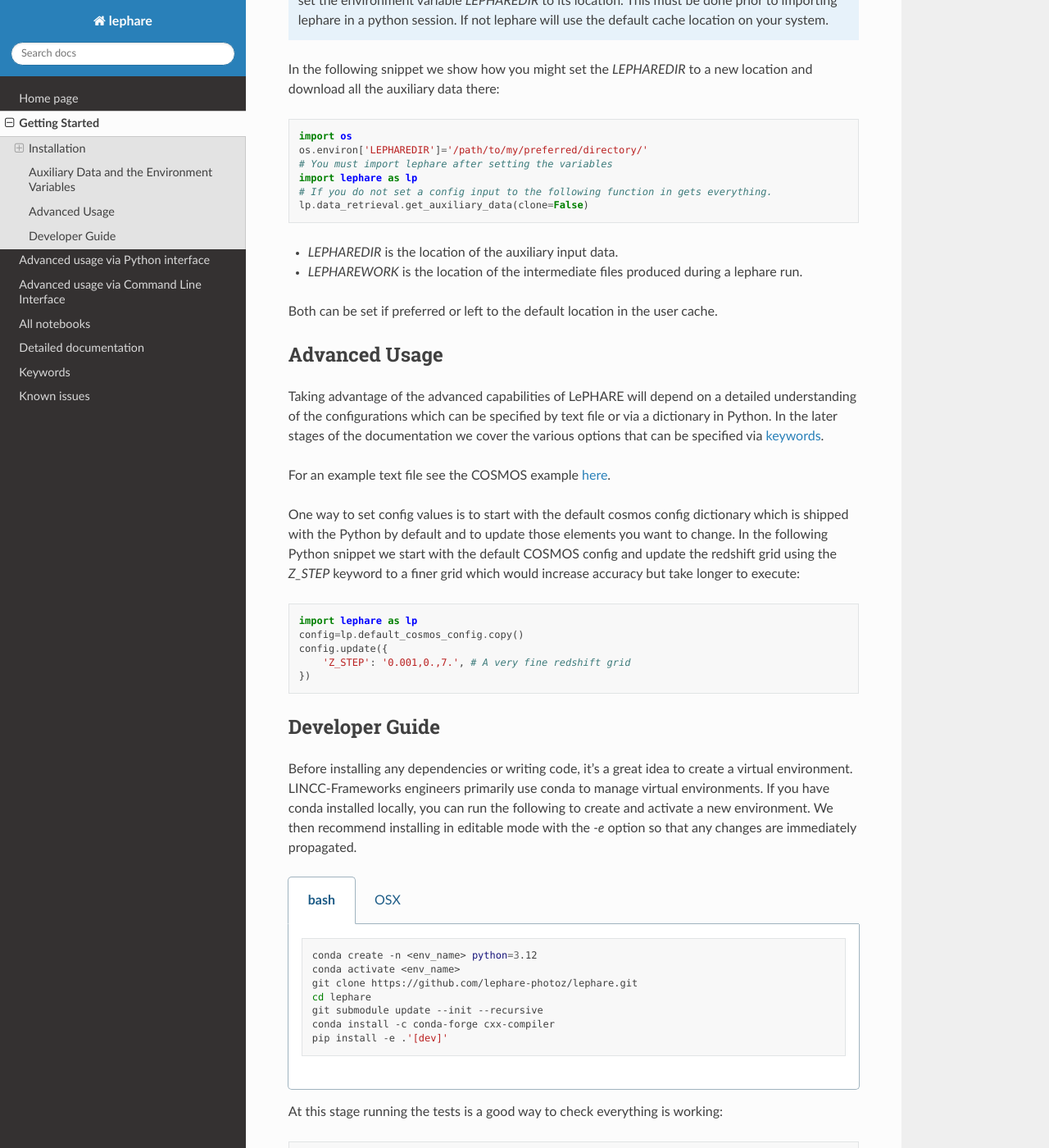
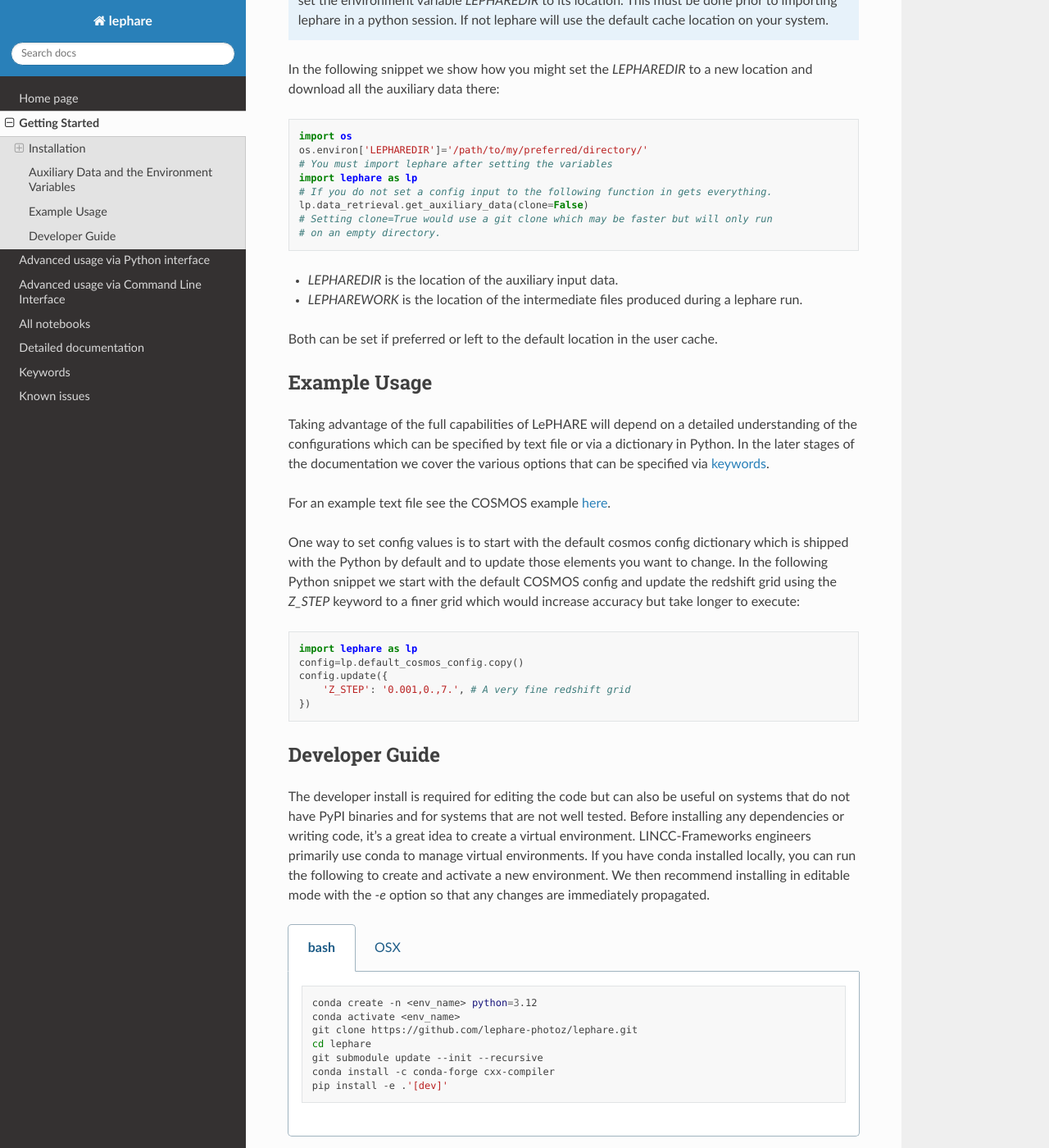
Before and after one commit to lephare-photoz/lephare, a Sphinx documentation site: the page built from docs/getting_started.rst, in a window 1280 px wide and 1400 px high, scrolled down 1633 px. Shown: the whole window at 82% size. Built offline with Sphinx 7.4.7 and the Read the Docs theme 3.1.0, drawn with Linux system fonts in a browser that asks for light colours; pages that are not in the unit, such as notebooks, are missing from menus.

Commit message:
changes to getting started from Olivier's reading
A number of changes suggested in the PR. Some section renames and addition of extra lines to code snippets for
clarity

```diff
--- a/docs/getting_started.rst
+++ b/docs/getting_started.rst
@@ -93,6 +93,8 @@ and download all the auxiliary data there:
     import lephare as lp
     # If you do not set a config input to the following function in gets everything.
     lp.data_retrieval.get_auxiliary_data(clone=False)
+    # Setting clone=True would use a git clone which may be faster but will only run
+    # on an empty directory.
 
 * `LEPHAREDIR` is the location of the auxiliary input data.
 * `LEPHAREWORK` is the location of the intermediate files produced during a lephare run.
@@ -100,10 +102,10 @@ and download all the auxiliary data there:
 Both can be set if preferred or left to the default location in the user cache.
 
 
-Advanced Usage
+Example Usage
 ==============
 
-Taking advantage of the advanced capabilities of LePHARE will depend on a detailed
+Taking advantage of the full capabilities of LePHARE will depend on a detailed
 understanding of the configurations which can be specified by text file or via a dictionary
 in Python. In the later stages of the documentation we cover the various options
 that can be specified via :doc:`keywords <keywords>`.
@@ -126,6 +128,8 @@ grid which would increase accuracy but take longer to execute:
 
 Developer Guide
 ===============
+The developer install is required for editing the code but can also be useful
+on systems that do not have PyPI binaries and for systems that are not well tested.
 Before installing any dependencies or writing code, it's a great idea to create
 a virtual environment. LINCC-Frameworks engineers primarily use conda to manage
 virtual environments. If you have conda installed locally, you can run the following
--- a/docs/known_issues.rst
+++ b/docs/known_issues.rst
@@ -62,7 +62,7 @@ forllowing commands:
 PyPI installation from source
 =============================
 When no PyPI binaries are available there may be issues installing from source.
-If we have not covered your operating system or Python version pip will installed
+If we have not covered your operating system or Python version pip will
 attempt to install from source. If you have problems installing from source via
 PyPI it may be simpler to follow the developer installation instructions.
 
--- a/docs/legacy_install.rst
+++ b/docs/legacy_install.rst
@@ -89,6 +89,7 @@ The pybind11 header files are provided in the *extern* directory, but after a `g
 
    conda create env -n <env_name> python=3.10
    conda activate <env_name>
+   conda install -c conda-forge cxx-compiler
    pip install -e .'[dev]'
    pre-commit install
    conda install pandoc
```
